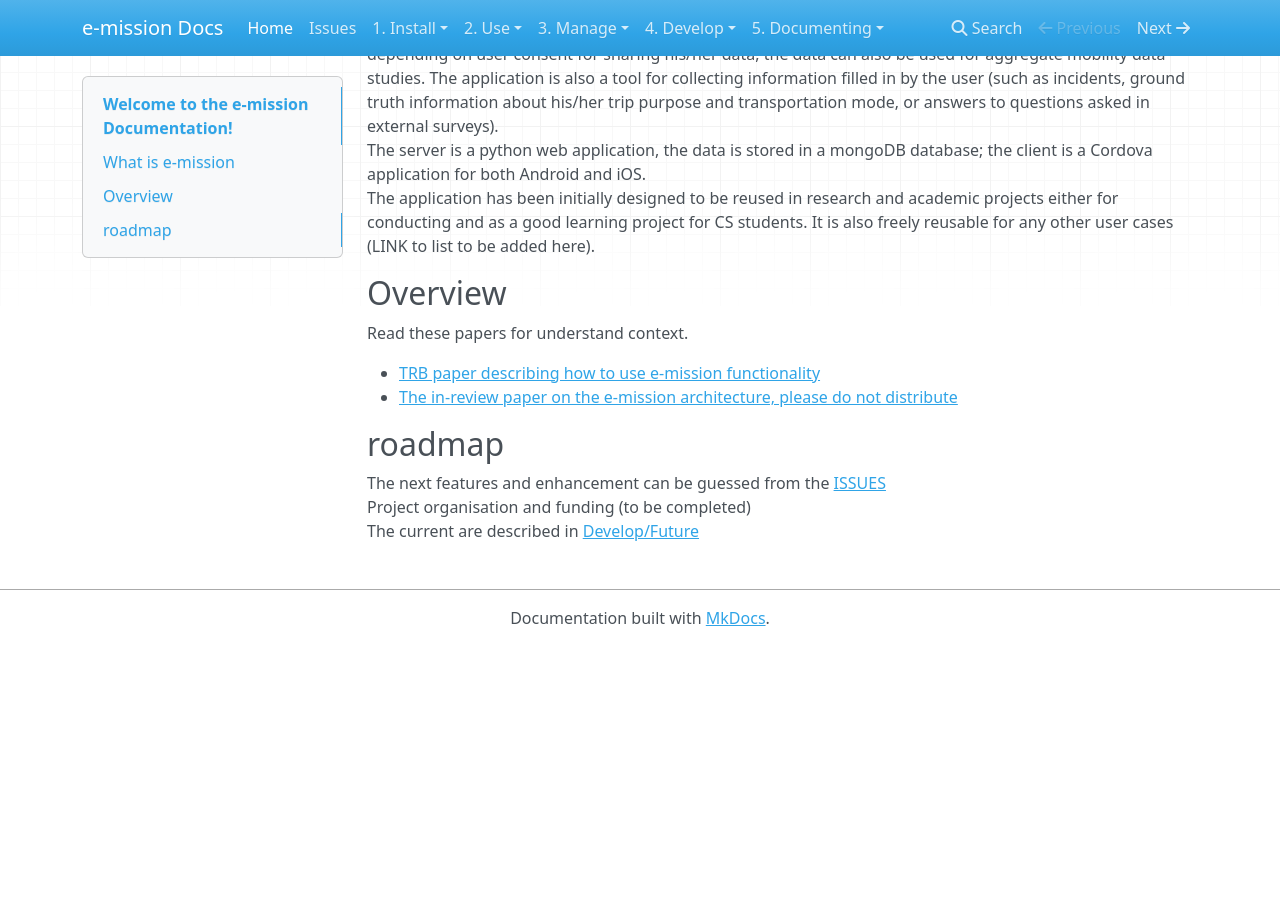
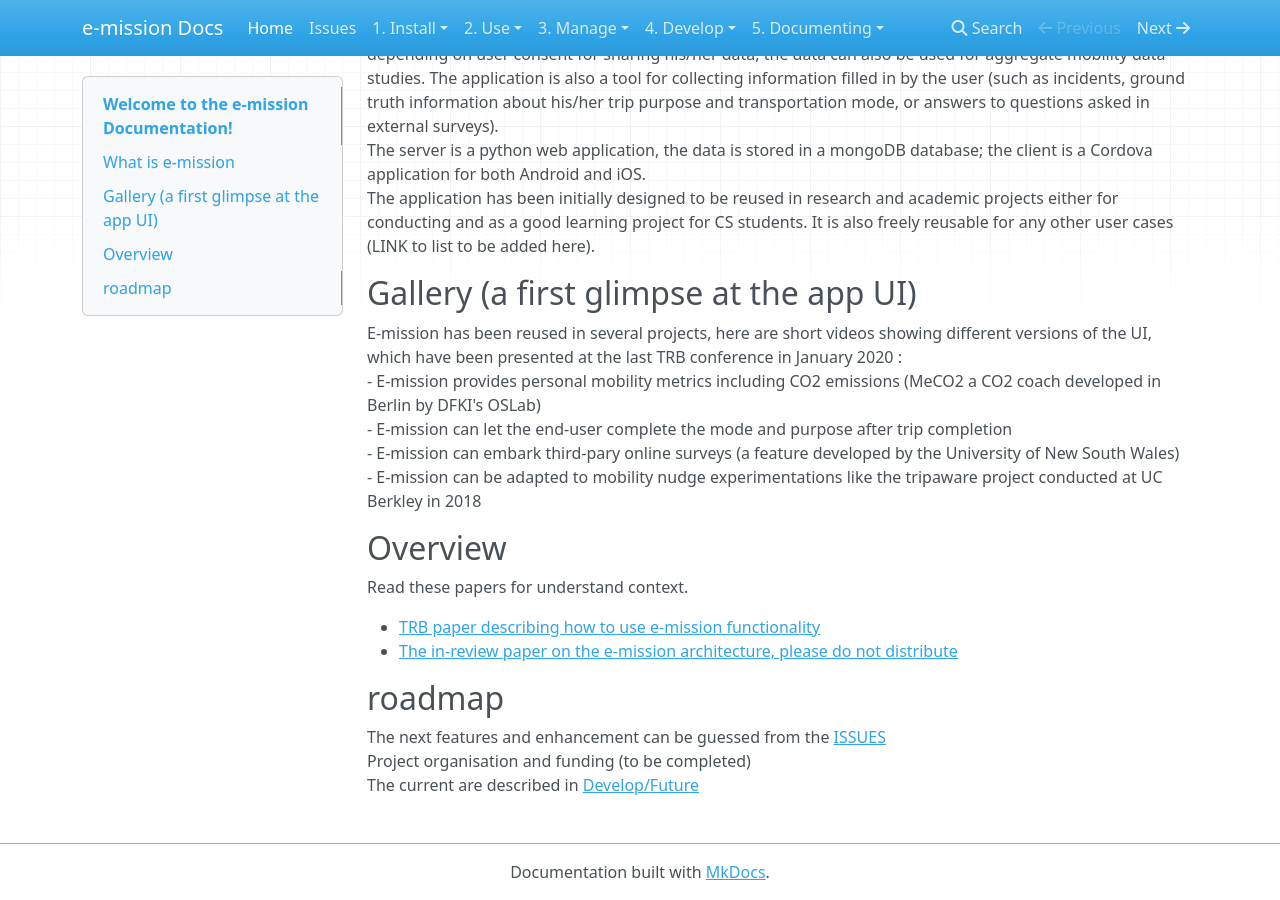
Before and after one commit to e-mission/e-mission-docs, an MkDocs documentation site: the page built from docs/README.md, in a window 1280 px wide and 900 px high, scrolled down 733 px. Built offline with MkDocs 1.6.1, drawn with Linux system fonts in a browser that asks for light colours; nearby versions of some CDN libraries; before the commit the page ends 1379 px from its top, so only the background shows below that.

Commit message:
added text with links to short videos

```diff
--- a/docs/README.md
+++ b/docs/README.md
@@ -18,6 +18,13 @@ The server is a python web application, the data is stored in a mongoDB database
 the client is a Cordova application for both Android and iOS.
 The application has been initially designed to be reused in research and academic projects either for conducting and as a good learning project for CS students. It is also freely reusable for any other user cases (LINK to list to be added here).
 
+## Gallery (a first glimpse at the app UI)
+E-mission has been reused in several projects, here are short videos showing different versions of the UI, which have been presented at the last TRB conference in January 2020 :
+- E-mission provides personal mobility metrics including CO2 emissions (MeCO2 a CO2 coach developed in Berlin by DFKI's OSLab)
+- E-mission can let the end-user complete the mode and purpose after trip completion
+- E-mission can embark third-pary online surveys (a feature developed by the University of New South Wales)
+- E-mission can be adapted to mobility nudge experimentations like the tripaware project conducted at UC Berkley in 2018
+
 ## Overview
 Read these papers for understand context.
 
```
